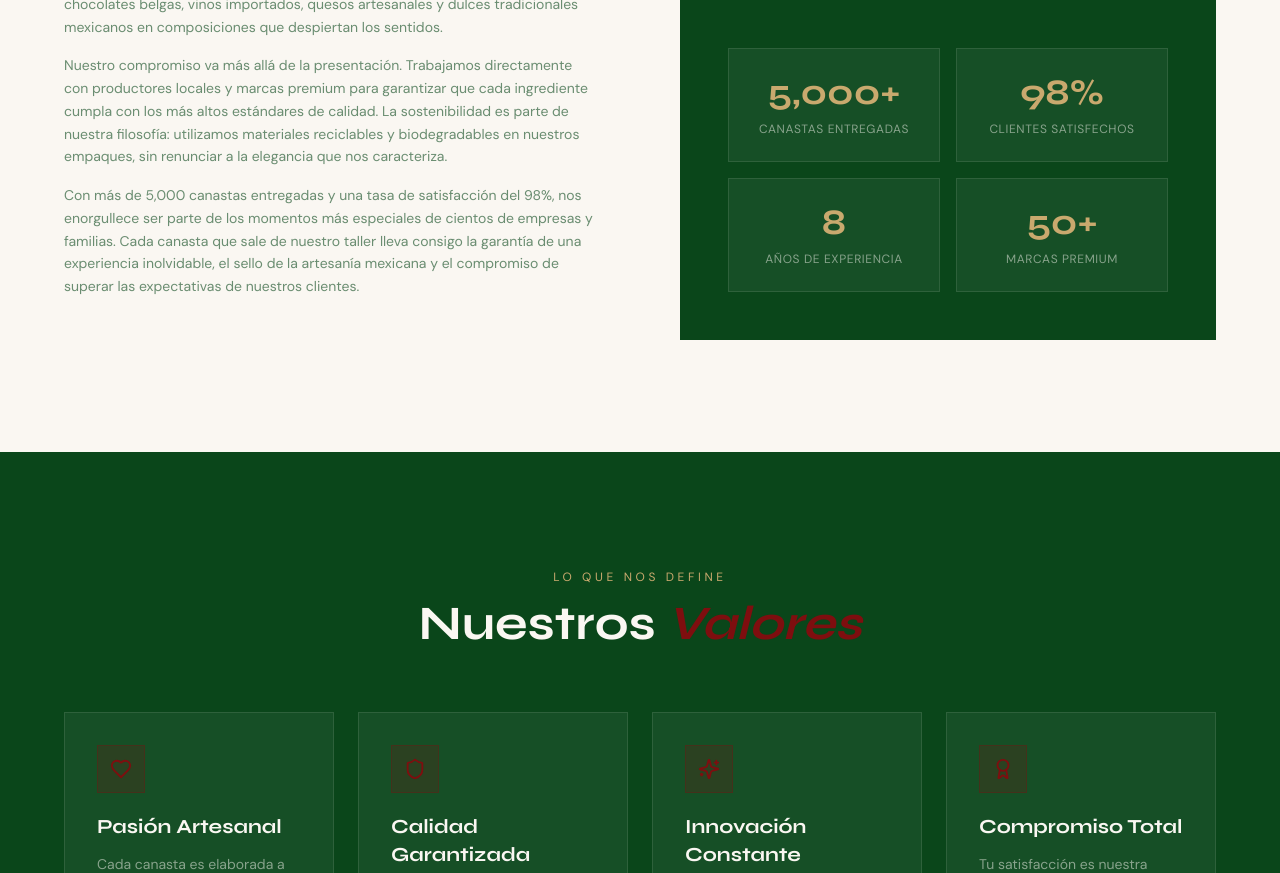
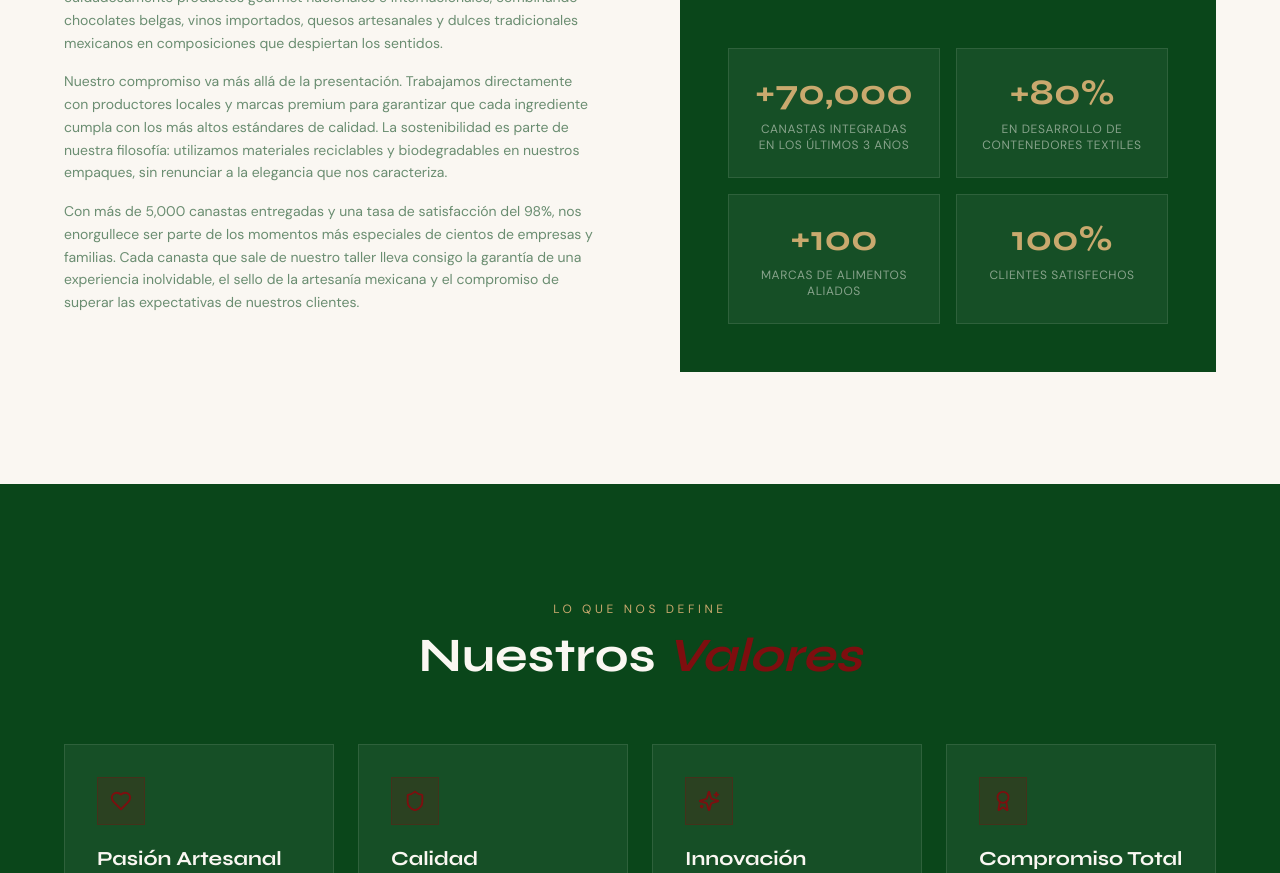
Before and after one commit to Nayelyyy09/canasteria, a React (Vite) app: page /nosotros in a window 1280 px wide. Shown: the part 1100-1973 px from the top of the page. Built offline with nearby package versions, Linux system fonts and the light colour scheme.

Commit message:
fix: actualizar estadísticas de la página nosotros

```diff
--- a/src/pages/About.jsx
+++ b/src/pages/About.jsx
@@ -15,10 +15,10 @@ const values = [
 ];
 
 const stats = [
-  { number: "5,000+", label: "Canastas Entregadas" },
-  { number: "98%", label: "Clientes Satisfechos" },
-  { number: "8", label: "Años de Experiencia" },
-  { number: "50+", label: "Marcas Premium" },
+  { number: "+70,000", label: "Canastas integradas en los últimos 3 años" },
+  { number: "+80%", label: "En desarrollo de contenedores textiles" },
+  { number: "+100", label: "Marcas de alimentos aliados" },
+  { number: "100%", label: "Clientes satisfechos" },
 ];
 
 export default function About() {
```
